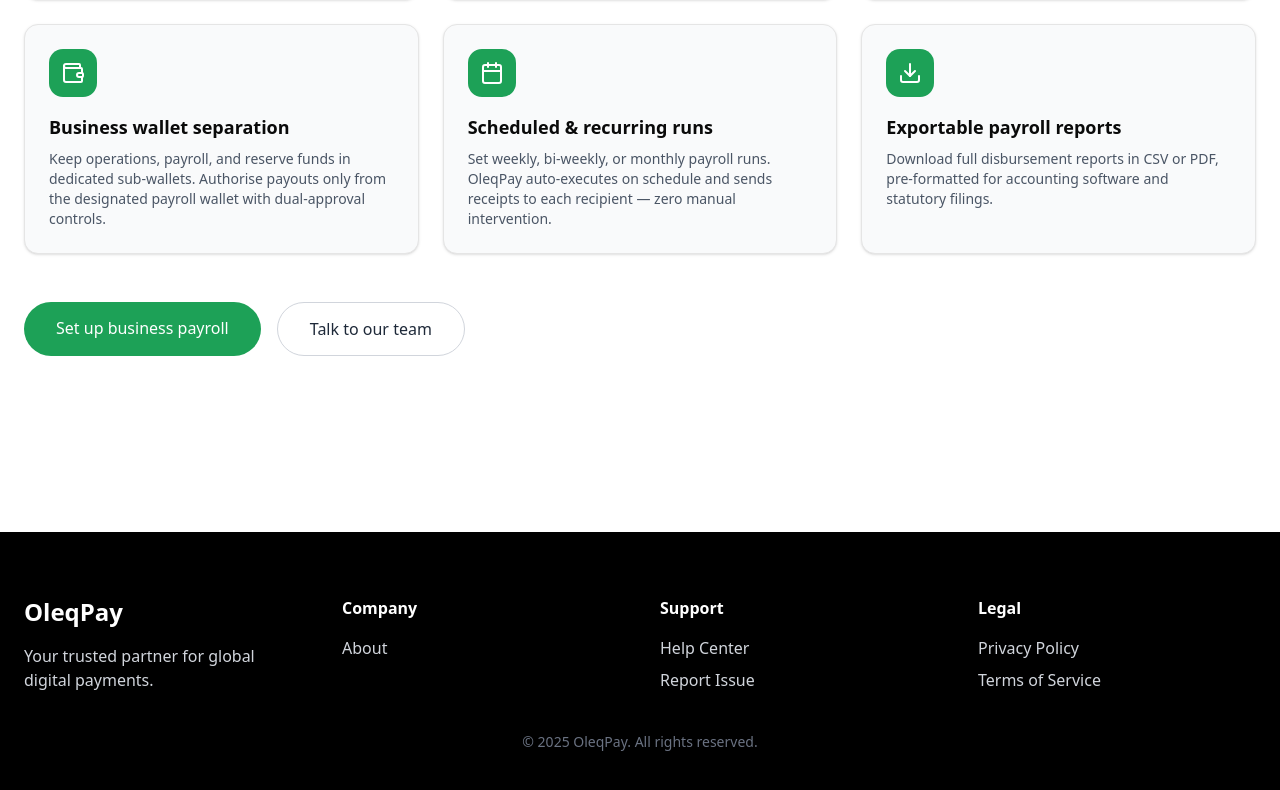
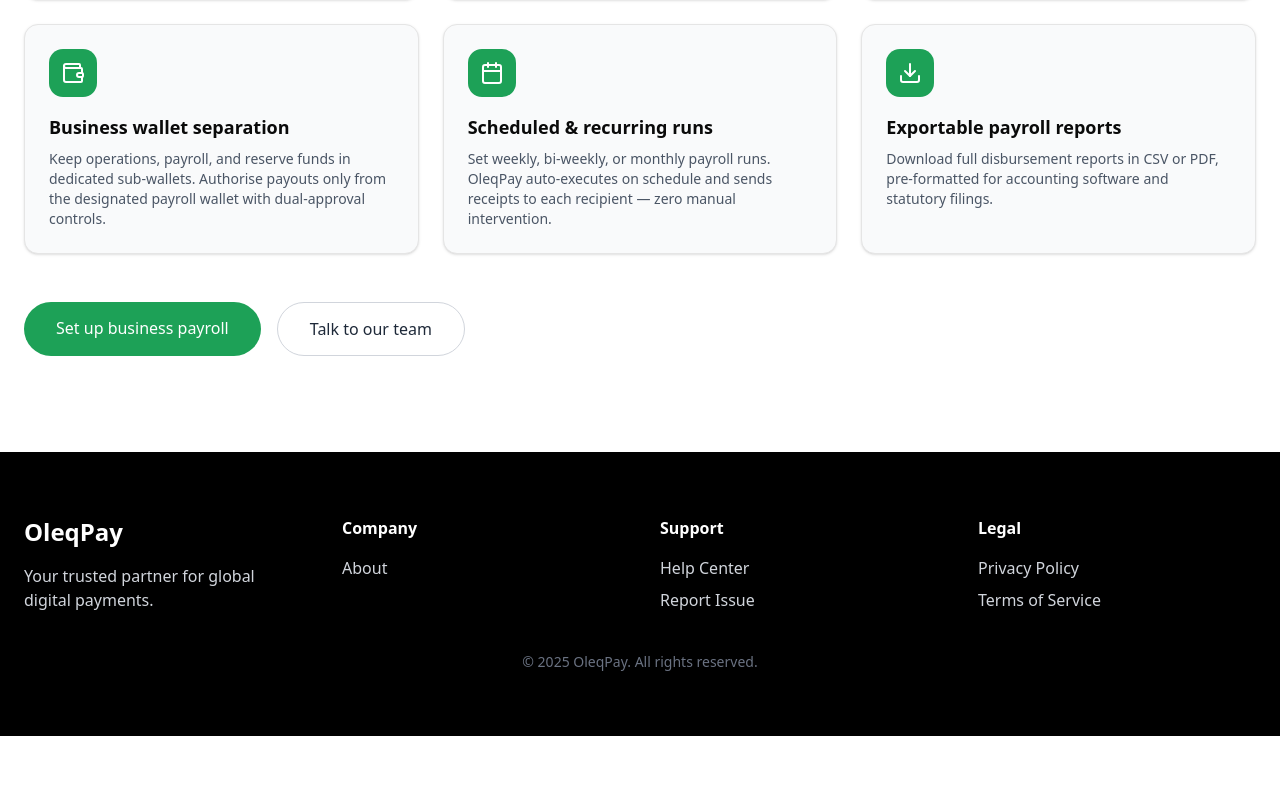
Before and after one commit to vicultr/oleqpay, a Next.js app: page / in a window 1280 px wide. Shown: the part 3899-4689 px from the top of the page. After the commit the page ends 4635 px from the top, so only its background shows below. Built offline with nearby package versions, Linux system fonts and the light colour scheme.

Commit message:
removed footer padding at the top

```diff
--- a/app/components/Footer.tsx
+++ b/app/components/Footer.tsx
@@ -2,7 +2,7 @@
 
 export default function Footer() {
   return (
-    <footer className="bg-black text-gray-300 py-12 sm:py-16 mt-12 sm:mt-20">
+    <footer className="bg-black text-gray-300 py-12 sm:py-16">
       <div className="max-w-7xl mx-auto grid grid-cols-1 sm:grid-cols-2 lg:grid-cols-4 gap-8 sm:gap-10 px-4 sm:px-6">
         <div>
           <h3 className="text-white text-xl sm:text-2xl font-semibold mb-3 sm:mb-4">
```
